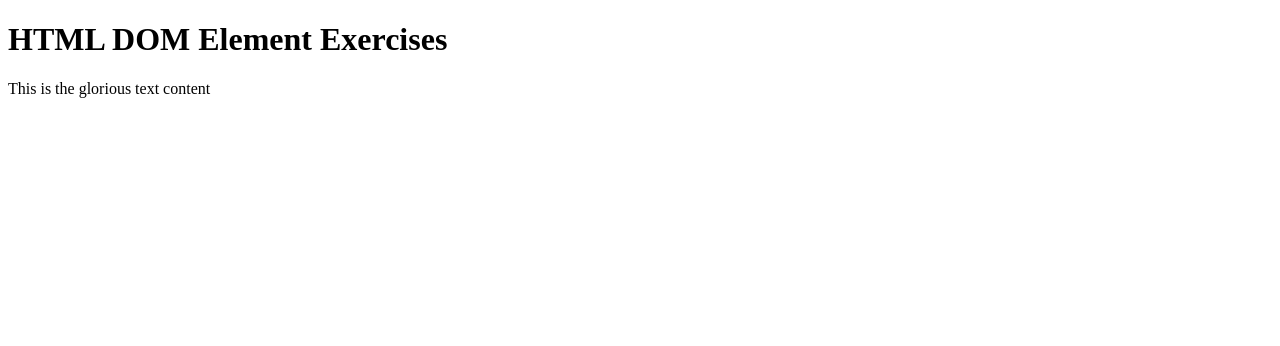
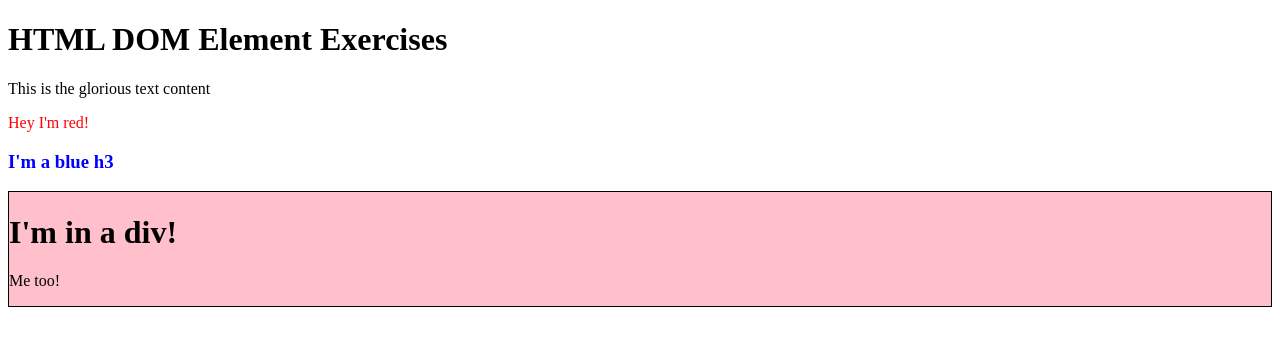
Before and after one commit to Austin-Jackowski/HTMLDOMExercises, a plain HTML site: page index.html in a window 1280 px wide. Drawn offline with Linux system fonts and the light colour scheme.

Commit message:
Add correct selection of the sub-div containing h1 and p elements

```diff
--- a/index.html
+++ b/index.html
@@ -1,9 +1,9 @@
 <!DOCTYPE html>
-<html lang="en-US">
+<html lang="en">
 <head>
   <title>HTML DOM Exercises</title>
-  <meta charset="utf-8">
-  <script src="scripts/main.js" async></script>
+  <meta charset="UTF-8">
+  <script src="scripts/main.js" defer></script>
 </head>
 
 <body>
@@ -13,4 +13,5 @@
       This is the glorious text content
     </div>
   </div>
+</body>
 </html>
--- a/scripts/main.js
+++ b/scripts/main.js
@@ -4,12 +4,11 @@ NO elements have been added to the HTML file, except for the initial structure
 and elements to act on.
 */
 
-// Initial selection of parent nodes
-const parentDiv = document.querySelector('.container');
+// Initial selection of parent nodes & element creation
+const parentDiv = document.querySelector('#container');
 const newP = document.createElement('p');
 const newH3 = document.createElement('h3');
 const newDiv = document.createElement('div');
-const subDiv = document.querySelector('.sub-div');
 const subH1 = document.createElement('h1');
 const subP = document.createElement('p');
 
@@ -22,13 +21,14 @@ newH3.textContent = 'I\'m a blue h3'
 newH3.setAttribute('style', 'color: blue;')
 parentDiv.appendChild(newH3);
 
-newDiv.classList.add('sub-div');
+// Create new div class - 'sub-div' and append h1 and p elements inside it
 newDiv.setAttribute('style', 'background-color: pink; border:1px solid black');
-parentdiv.appendChild(newDiv);
 
 subH1.textContent = 'I\'m in a div!';
 subH1.setAttribute('style', '');
-subDiv.appendChild(subH1);
+newDiv.appendChild(subH1);
 
 subP.textContent = 'Me too!';
-subDiv.appendChild(subP);
+newDiv.appendChild(subP);
+
+parentDiv.appendChild(newDiv);
```
